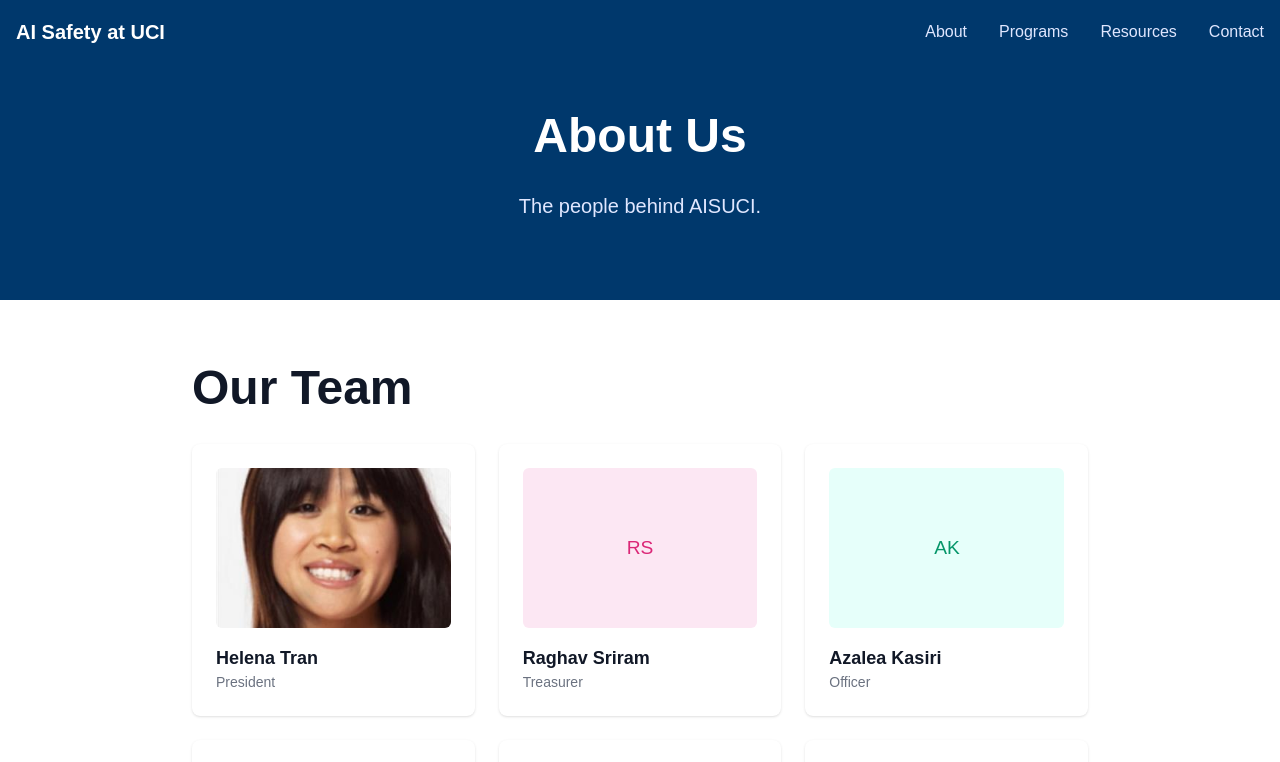
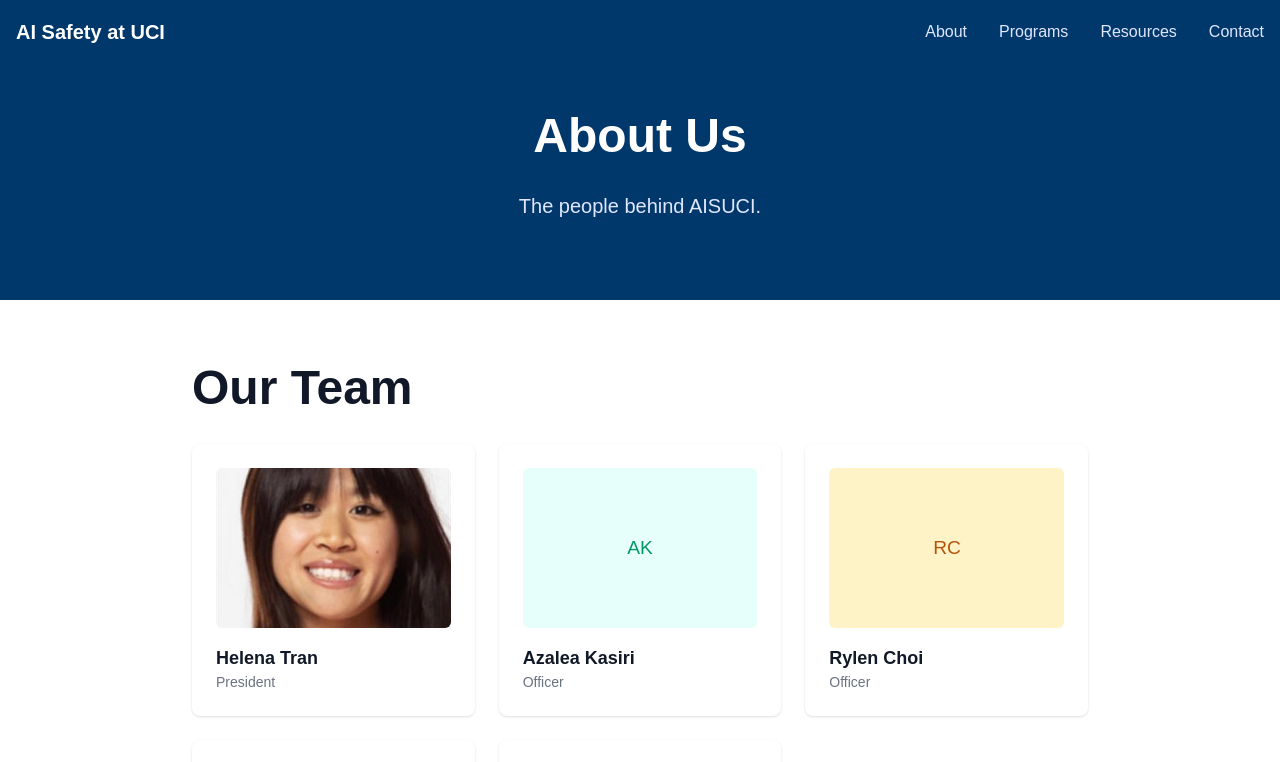
Before and after one commit to viceversa1024/aisafetyuci, a Next.js app: page /about in a window 1280 px wide. Shown: the top 762 px of the page. Built offline with nearby package versions, Linux system fonts and the light colour scheme; a web font is replaced by a local one.

Commit message:
bum patrol

```diff
--- a/app/about/page.tsx
+++ b/app/about/page.tsx
@@ -27,12 +27,6 @@
               <img src="/images/team/helenatranheadshot.jpg" alt="Helena Tran" className="w-full h-40 object-cover rounded-md mb-4" />
               <h3 className="text-lg font-semibold text-gray-900">Helena Tran</h3>
               <p className="text-sm text-gray-500">President</p>
-            </div>
-
-            <div className="bg-white rounded-lg shadow p-6 flex flex-col">
-              <img src="/images/team/raghav-sriram.svg" alt="Raghav Sriram" className="w-full h-40 object-cover rounded-md mb-4" />
-              <h3 className="text-lg font-semibold text-gray-900">Raghav Sriram</h3>
-              <p className="text-sm text-gray-500">Treasurer</p>
             </div>
 
             <div className="bg-white rounded-lg shadow p-6 flex flex-col">
```
